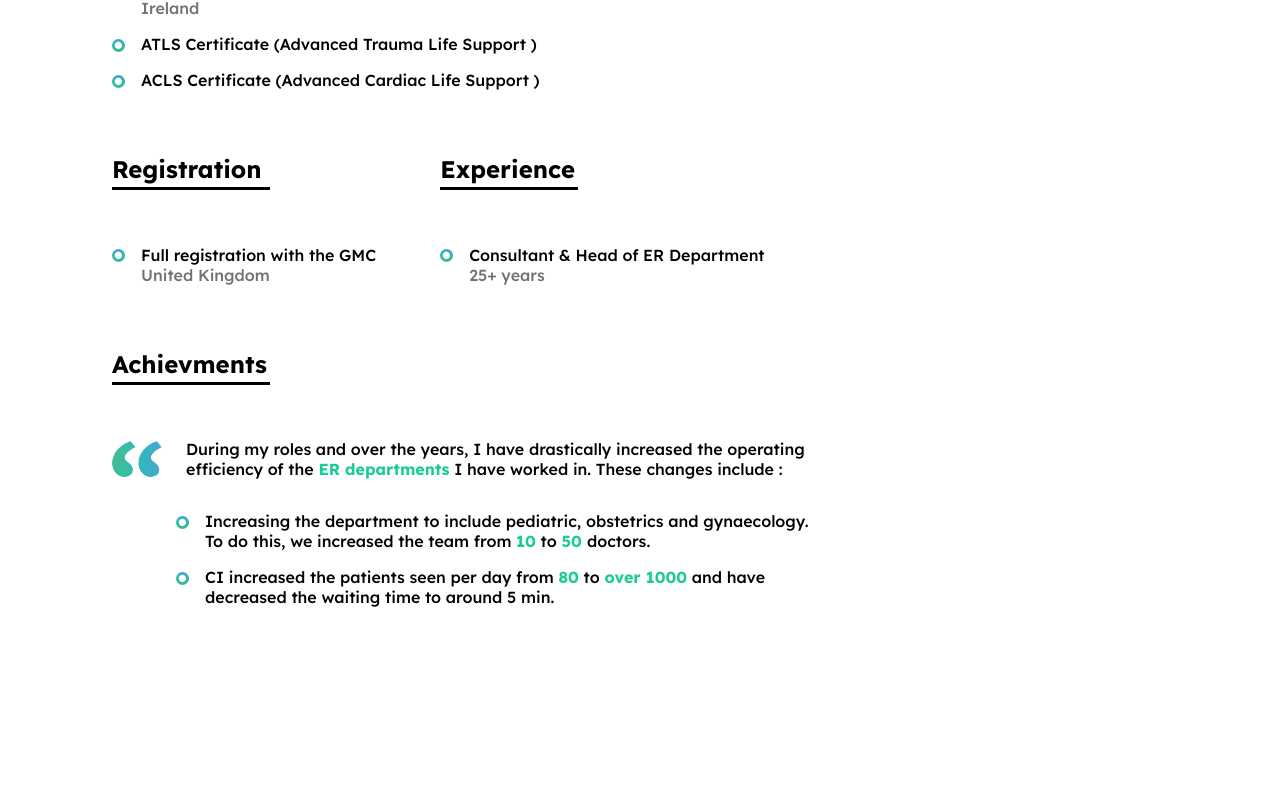
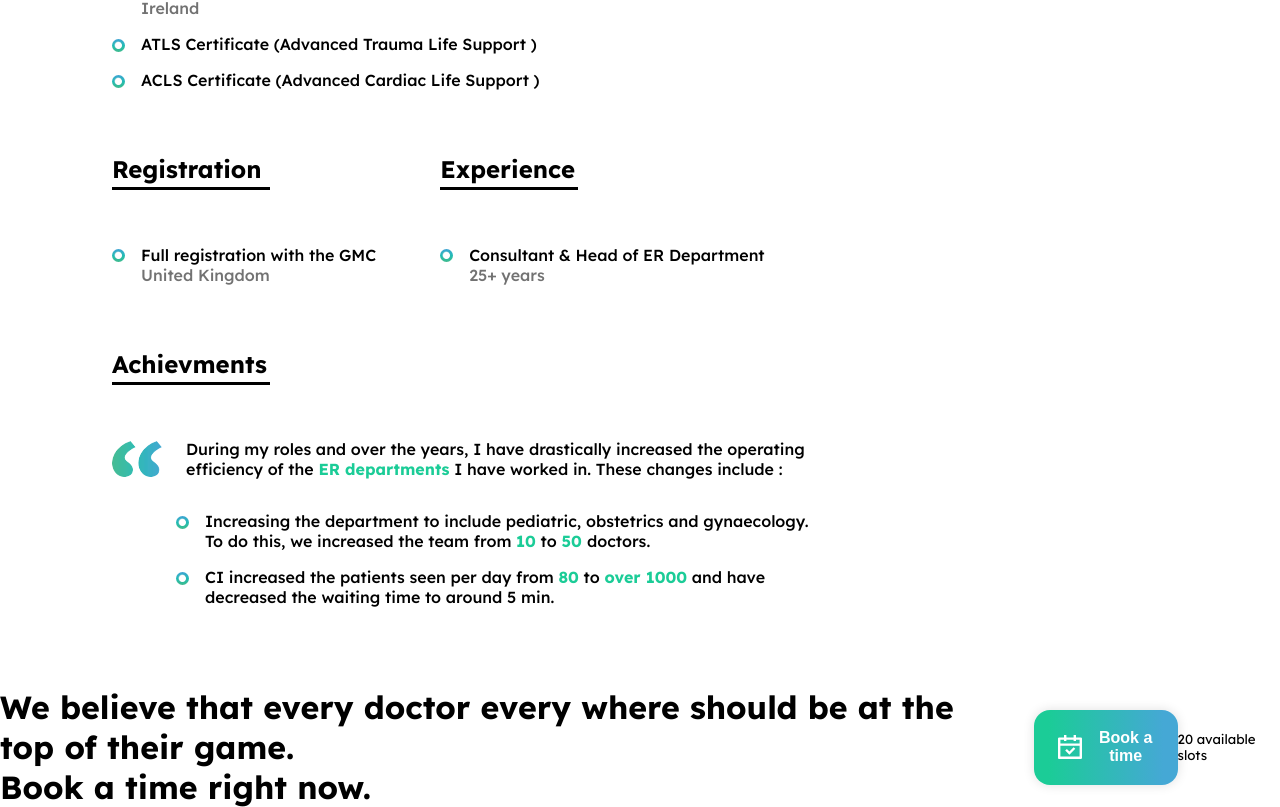
Before and after one commit to ADVLTD/JASMedicalMentorship, a React (Create React App) app: page / in a window 1280 px wide. Shown: the part 1161-1968 px from the top of the page. Before the commit the page ends 1848 px from the top, so only its background shows below. Built offline with nearby package versions, Linux system fonts and the light colour scheme.

Commit message:
Added Booking Comp

```diff
--- a/src/App.jsx
+++ b/src/App.jsx
@@ -14,6 +14,7 @@ export default function app() {
       <Nav />
       <Hero />
       <Qualifications/>
+      <Booking />
       <Footer />
     </>
   )
--- a/src/components/Booking.jsx
+++ b/src/components/Booking.jsx
@@ -1,9 +1,28 @@
 import React from 'react'
+import AppointmentLogo from "../Images/Svgs/appointmantIcon-01.svg";
 
 export default function Booking() {
     return (
-        <div>
-            {/* This contains the booking promotion */}
+            /* This contains the booking promotion */
+            <div className="booking flex">
+      <div className="bookingLeftSide">
+        <h1>
+          We believe that <span>every doctor</span> every where should be at the
+          top of their game.
+        </h1>
+        <h1>
+          <span>Book a time </span> right now.
+        </h1>
+      </div>
+      <div className="bookingRightSide">
+        <div className="heroButtons flex">
+          <button className="flex">
+            <img width="40" src={AppointmentLogo} alt="" /> Book a time
+          </button>
+          <small>20 available slots</small>
         </div>
+      </div>
+    </div>
+
     )
 }
```
